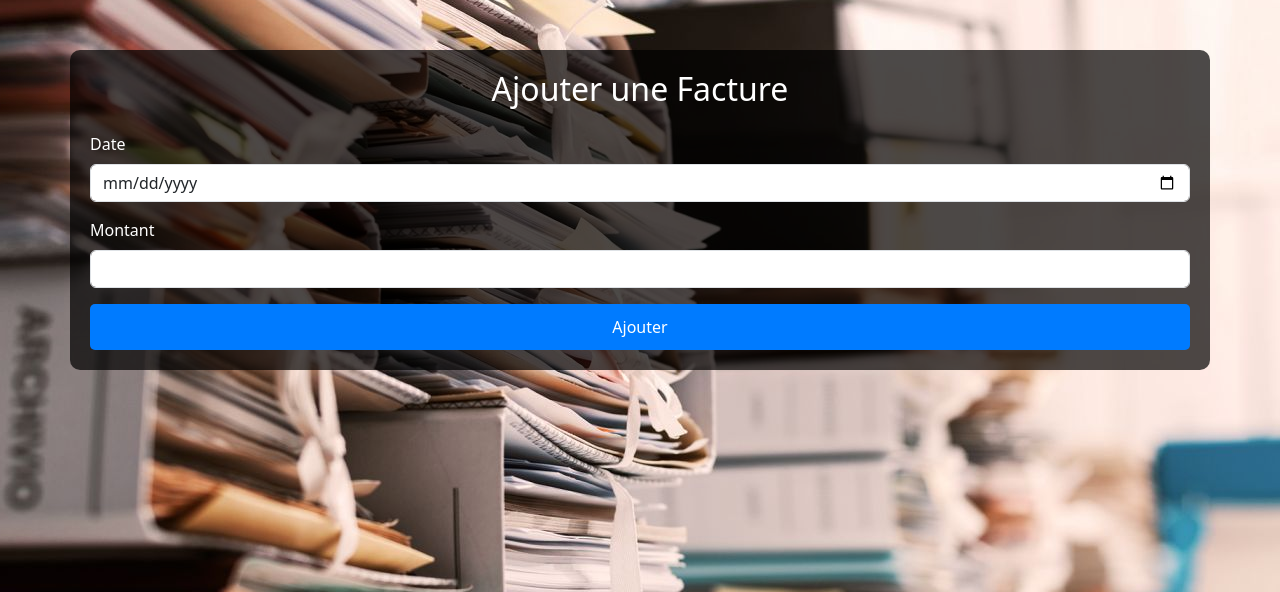
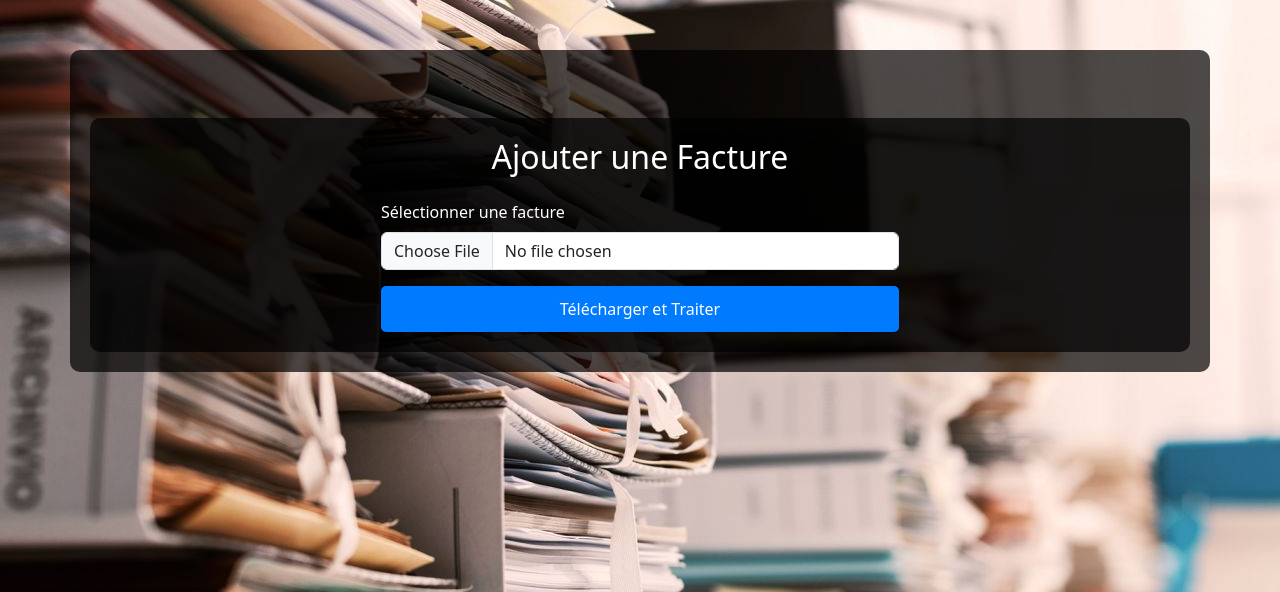
Before and after one commit to VestiC1/ProjetOCR, a FastAPI app: template App/webapp/templates/ajout_facture.html in a window 1280 px wide. Shown: the part 56-648 px from the top of the page. Run offline with FastAPI, Linux system fonts and the light colour scheme; the template is opened without the code that fills it, so the values that code supplies are empty.

Commit message:
ajout fact ok

```diff
--- a/App/main.py
+++ b/App/main.py
@@ -1,15 +1,25 @@
-from fastapi import FastAPI, Request, Form, Depends
+from fastapi import FastAPI, Request, Form, Depends, HTTPException, File, UploadFile
 from fastapi.templating import Jinja2Templates
-from fastapi.responses import RedirectResponse
+from fastapi.responses import RedirectResponse, FileResponse, JSONResponse
+from fastapi.staticfiles import StaticFiles
+
+import os
+import sys
 from pathlib import Path
-from fastapi.staticfiles import StaticFiles
-from starlette.responses import RedirectResponse
-from fastapi import Depends
-from fastapi import HTTPException
+from pprint import pprint
+
+from App.services.outils import charger_image, pil_to_cv2
+from App.services.qr_code import extraction_qrcode
+from App.services.segmentation import segmenter_image
+from App.services.ocr import extraction_texte
+from App.services.parseur import extraction_texte_qrcode, extraction_texte_facture, extraction_texte_table
 
 app = FastAPI()
+
 BASE_DIR = Path(__file__).resolve().parent
 templates = Jinja2Templates(directory=str(BASE_DIR / "webapp/templates"))
+
+FACTURES_DIR = Path(r"C:\Users\steve\Documents\Formation IA\ProjetOCR\ProjetOCR\factures")
 
 app.mount("/static", StaticFiles(directory=str(BASE_DIR / "webapp/static")), name="static")
 
@@ -53,3 +63,77 @@ async def add_facture(request: Request, user: str = Depends(login_required)):
 @app.get("/monitoring")
 async def monitoring(request: Request, user: str = Depends(login_required)):
     return templates.TemplateResponse("monitoring.html", {"request": request, "user": user})
+
+# Route pour récupérer la liste des factures
+@app.get("/list_factures")
+async def list_factures():
+    factures = {}
+    for year_folder in sorted(FACTURES_DIR.iterdir()):
+        if year_folder.is_dir():
+            factures[year_folder.name] = [f.name for f in year_folder.iterdir() if f.suffix == ".png"]
+    return factures
+
+
+# Route pour afficher une facture sélectionnée
+@app.get("/view_facture/{year}/{filename}")
+async def view_facture(year: str, filename: str):
+    facture_path = FACTURES_DIR / year / filename
+    if not facture_path.exists():
+        return {"error": "Facture non trouvée"}
+    return FileResponse(facture_path)
+
+def extract_year(filename):
+    return filename.split('_')[1]
+
+@app.post("/upload_facture")
+async def upload_facture(
+    request: Request,
+    file: UploadFile = File(...),
+    user: str = Depends(login_required)
+):
+    # Vérifier le type de fichier
+    if not file.filename.lower().endswith(('.png', '.jpg', '.jpeg')):
+        return JSONResponse(status_code=400, content={"error": "Format de fichier non supporté"})
+
+    # Créer un dossier pour la facture
+    upload_dir = Path("factures_upload")
+    upload_dir.mkdir(parents=True, exist_ok=True)
+
+    # Chemin complet du fichier
+    file_path = upload_dir / file.filename
+    view_path = f"/view_facture/{extract_year(file.filename)}/{file.filename}"
+    # Sauvegarder le fichier
+    with open(file_path, "wb") as buffer:
+        buffer.write(await file.read())
+
+    try:
+        # Charger et traiter l'image
+        image = charger_image(nom_du_fichier=str(file_path))
+        segments, rectangles = segmenter_image(image)
+
+        zone1, zone2, zone3 = segments
+
+        # Extraction OCR et QR
+        data_z1 = extraction_texte(zone1)
+        data_z2 = extraction_texte(zone2)
+        data_qr = extraction_qrcode(image=pil_to_cv2(zone3))
+
+        texte_qr = extraction_texte_qrcode(data_qr)
+        texte1 = extraction_texte_facture(data_z1)
+        texte2 = extraction_texte_table(data_z2)
+        print(view_path)
+        return templates.TemplateResponse("ajout_facture.html", {
+            "request": request,
+            "user": user,
+            "file_path": str(view_path),
+            "texte_qr": texte_qr,
+            "texte1": texte1,
+            "texte2": texte2
+        })
+
+    except Exception as e:
+        return templates.TemplateResponse("ajout_facture.html", {
+            "request": request,
+            "user": user,
+            "error": f"Erreur de traitement : {str(e)}"
+        })
--- a/App/webapp/templates/ajout_facture.html
+++ b/App/webapp/templates/ajout_facture.html
@@ -3,16 +3,53 @@
 {% block title %}Ajouter une Facture{% endblock %}
 
 {% block content %}
-<h2 class="text-center">Ajouter une Facture</h2>
-<form method="post" class="mt-4">
-    <div class="mb-3">
-        <label for="date" class="form-label">Date</label>
-        <input type="date" class="form-control" id="date" name="date" required>
+<div class="container mt-5">
+    <h2 class="text-center mb-4">Ajouter une Facture</h2>
+
+    <div class="row">
+        <div class="col-md-6 offset-md-3">
+            <form action="/upload_facture" method="post" enctype="multipart/form-data">
+                <div class="mb-3">
+                    <label for="factureFile" class="form-label">Sélectionner une facture</label>
+                    <input
+                        type="file"
+                        class="form-control"
+                        id="factureFile"
+                        name="file"
+                        accept=".png,.jpg,.jpeg"
+                        required
+                    >
+                </div>
+                <button type="submit" class="btn btn-custom w-100">Télécharger et Traiter</button>
+            </form>
+
+            {% if error %}
+            <div class="alert alert-danger mt-3" role="alert">
+                {{ error }}
+            </div>
+            {% endif %}
+
+            {% if file_path %}
+            <div class="row mt-4">
+                <div class="col-md-6">
+                    <h3>Facture téléchargée</h3>
+                    <img src="{{ file_path }}" class="img-fluid" alt="Facture">
+                </div>
+                <div class="col-md-6">
+                    <h3>Résultats d'extraction</h3>
+
+                    <h4>Données QR Code</h4>
+                    <pre>{{ texte_qr | pprint }}</pre>
+
+                    <h4>Informations Client</h4>
+                    <pre>{{ texte1 | pprint }}</pre>
+
+                    <h4>Détails Facture</h4>
+                    <pre>{{ texte2 | pprint }}</pre>
+                </div>
+            </div>
+            {% endif %}
+        </div>
     </div>
-    <div class="mb-3">
-        <label for="montant" class="form-label">Montant</label>
-        <input type="number" class="form-control" id="montant" name="montant" required>
-    </div>
-    <button type="submit" class="btn btn-custom w-100">Ajouter</button>
-</form>
+</div>
 {% endblock %}
```
Also changed, not shown: App/webapp/templates/factures.html (+83 -21 lines), 1 other file.
